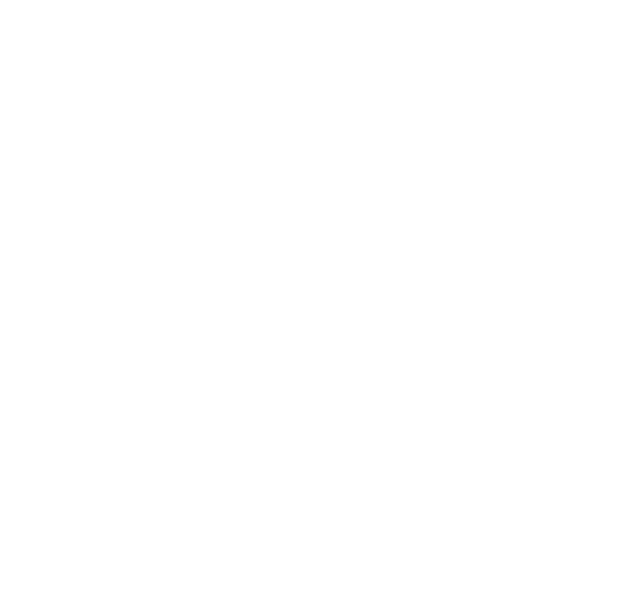
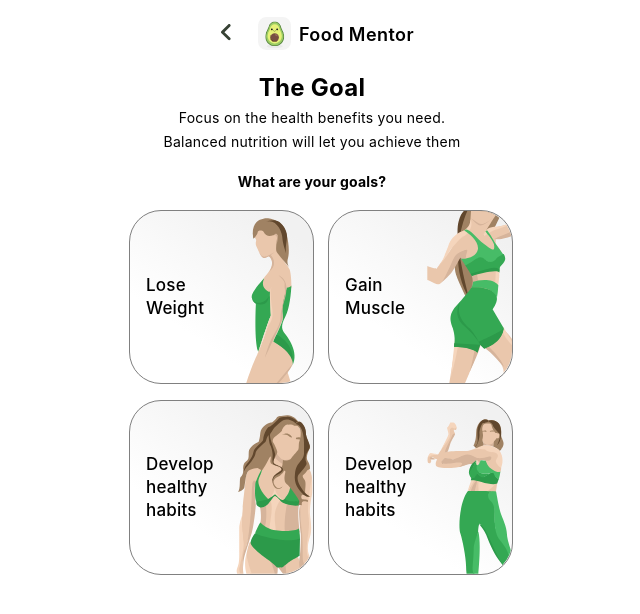
Before and after one commit to Honchar007/doing-sports-test-work, a React (Create React App) app: page / in a window 1280 px wide. Shown: the top 614 px of the page, without its empty margins (328-968 px from the left). Built offline with nearby package versions, Linux system fonts and the light colour scheme; a web font is replaced by a local one.

Commit message:
Update using hashrouter

```diff
--- a/package.json
+++ b/package.json
@@ -1,6 +1,6 @@
 {
   "name": "doing-sports-test-work",
-  "homepage": "https://honchar007.github.io/doing-sports-test-work",
+  "homepage": "https://honchar007.github.io/doing-sports-test-work/",
   "version": "0.1.0",
   "private": true,
   "dependencies": {
--- a/src/App.js
+++ b/src/App.js
@@ -19,7 +19,7 @@
       <StyledHeader />
       <AnimatePresence mode="wait">
         <Routes key={location.pathname} location={location}>
-          <Route exact path="/" element={<Goal />} />
+          <Route path="/" element={<Goal />} />
           <Route path="/weight" element={<MeasureWeight />} />
           <Route
             path="/destructive-behavior"
--- a/src/index.js
+++ b/src/index.js
@@ -1,6 +1,6 @@
 import React from "react";
 import ReactDOM from "react-dom/client";
-import { BrowserRouter } from "react-router-dom";
+import { HashRouter } from "react-router-dom";
 import { Provider } from "react-redux";
 import App from "./App";
 import reportWebVitals from "./reportWebVitals";
@@ -10,11 +10,11 @@
 const root = ReactDOM.createRoot(document.getElementById("root"));
 root.render(
   <React.StrictMode>
-    <BrowserRouter basename="/doing-sports-test-work/">
+    <HashRouter>
       <Provider store={store}>
         <App />
       </Provider>
-    </BrowserRouter>
+    </HashRouter>
   </React.StrictMode>
 );
 
```
